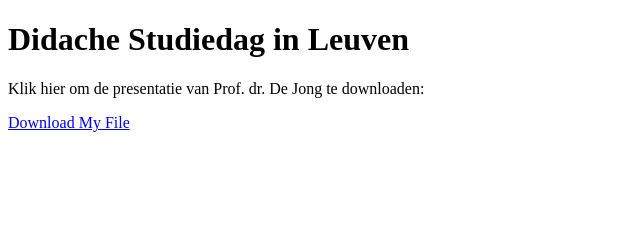
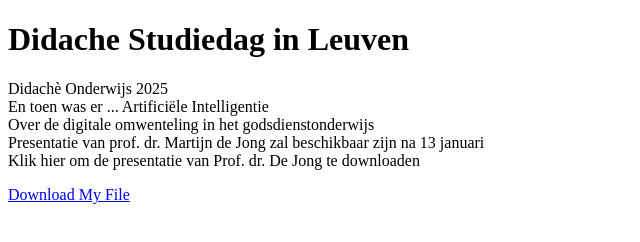
Before and after one commit to mgdejong-ese/Chatbot, a plain HTML site: page index.html in a window 1280 px wide. Shown: the whole page, without its empty margins (0-640 px from the left). Drawn offline with Linux system fonts and the light colour scheme.

Commit message:
Update index.html

```diff
--- a/index.html
+++ b/index.html
@@ -7,7 +7,12 @@
 </head>
 <body>
   <h1>Didache Studiedag in Leuven</h1>
-  <p>Klik hier om de presentatie van Prof. dr. De Jong te downloaden:</p>
+  <p>Didachè Onderwijs 2025<br>
+En toen was er ... Artificiële Intelligentie<br>
+Over de digitale omwenteling in het godsdienstonderwijs<br>
+
+Presentatie van prof. dr. Martijn de Jong zal beschikbaar zijn na 13 januari<br>
+    Klik hier om de presentatie van Prof. dr. De Jong te downloaden</p>
   <a href="my-file.pdf" download>Download My File</a>
 </body>
 </html>
```
